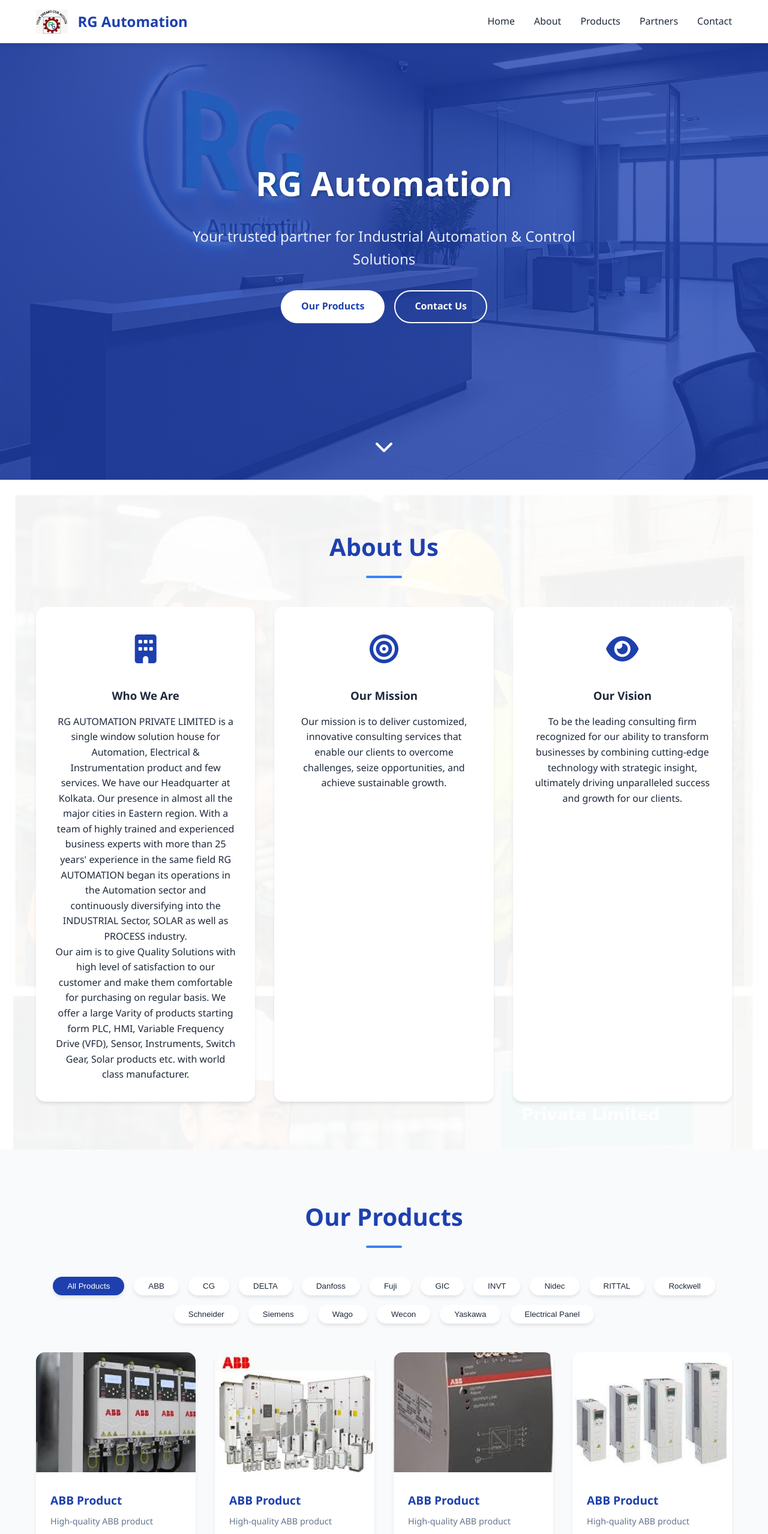
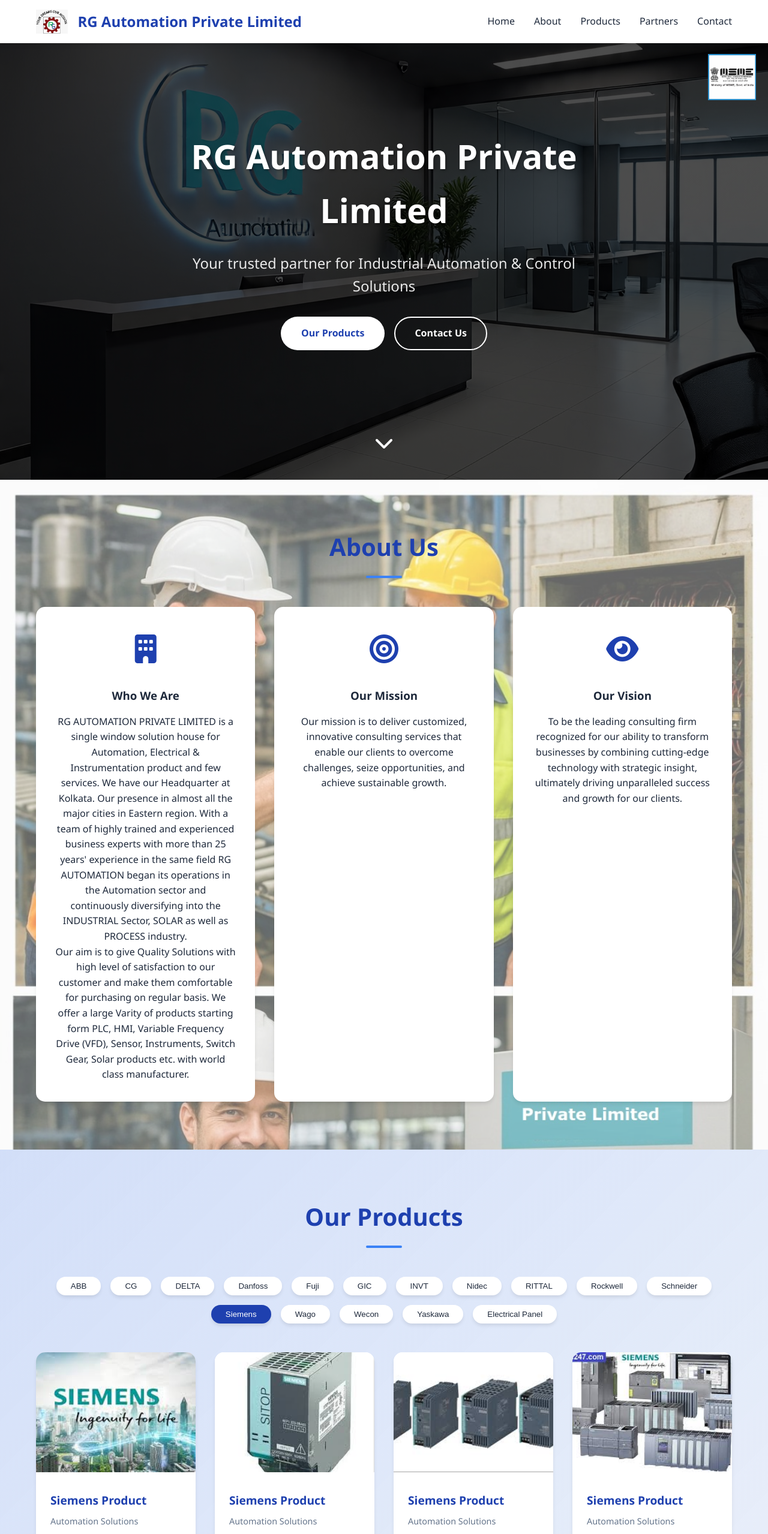
Before and after one commit to soumyasanyal1994/RGAutomation, a plain HTML site: page index.html in a window 1280 px wide. Shown: the top 2558 px of the page at 60% size. Drawn offline with nearby package versions, Linux system fonts and the light colour scheme.

Commit message:
chnage UI

```diff
--- a/data.json
+++ b/data.json
@@ -1,32 +1,40 @@
 {
     "partners": [
         {
+            "name": "Siemens",
+            "logo": "assets/partners/Siemens.png"
+        },
+        {
+            "name": "Fuji",
+            "logo": "assets/partners/Fuji.png"
+        },
+        {
             "name": "ABB",
             "logo": "assets/partners/ABB.png"
+        },
+        {
+            "name": "Nidec - Control Techniques",
+            "logo": "assets/partners/Nidec.jpg"
+        },
+        {
+            "name": "DELTA",
+            "logo": "assets/partners/DELTA.png"
+        },
+        {
+            "name": "INVT",
+            "logo": "assets/partners/INVT.jfif"
         },
         {
             "name": "CG",
             "logo": "assets/partners/CG.png"
         },
         {
-            "name": "DELTA",
-            "logo": "assets/partners/DELTA.png"
-        },
-        {
             "name": "Danfoss",
             "logo": "assets/partners/Danfoss.png"
         },
         {
-            "name": "GIC",
-            "logo": "assets/partners/GIC.jfif"
-        },
-        {
-            "name": "INVT",
-            "logo": "assets/partners/INVT.jfif"
-        },
-        {
-            "name": "RITTAL",
-            "logo": "assets/partners/RITTAL.png"
+            "name": "Yaskawa",
+            "logo": "assets/partners/Yaskawa.jfif"
         },
         {
             "name": "Rockwell",
@@ -37,16 +45,20 @@
             "logo": "assets/partners/Schneider.png"
         },
         {
+            "name": "RITTAL",
+            "logo": "assets/partners/RITTAL.png"
+        },
+        {
+            "name": "GIC",
+            "logo": "assets/partners/GIC.jfif"
+        },
+        {
             "name": "Wago",
             "logo": "assets/partners/Wago.png"
         },
         {
             "name": "Wecon",
             "logo": "assets/partners/Wecon.png"
-        },
-        {
-            "name": "Yaskawa",
-            "logo": "assets/partners/Yaskawa.jfif"
         }
     ],
     "products": {
@@ -169,8 +181,7 @@
             "assets/products/Siemens/Siemens_6.jfif",
             "assets/products/Siemens/Siemens_VFD_8.jfif",
             "assets/products/Siemens/Siemens_VFD_9.jfif",
-            "assets/products/Siemens/Siemens_7.jfif",
-            "assets/products/Siemens/Siemens_1.png"
+            "assets/products/Siemens/Siemens_7.jfif"
         ],
         "Wago": [
             "assets/products/Wago/Wago_PLC_3.jfif",
--- a/index.html
+++ b/index.html
@@ -3,7 +3,7 @@
 <head>
     <meta charset="UTF-8">
     <meta name="viewport" content="width=device-width, initial-scale=1.0">
-    <title>RG Automation - Industrial Automation Solutions</title>
+    <title>RG Automation Private Limited - Industrial Automation Solutions</title>
     <link rel="stylesheet" href="https://cdnjs.cloudflare.com/ajax/libs/font-awesome/6.0.0/css/all.min.css">
     <link href="https://unpkg.com/aos@2.3.1/dist/aos.css" rel="stylesheet">
     <link rel="stylesheet" href="style.css">
@@ -13,8 +13,8 @@
     <nav class="navbar">
         <div class="container">
             <div class="nav-brand">
-                <img src="assets/img/logo.jpg" alt="RG Automation" class="logo">
-                <span>RG Automation</span>
+                <img src="assets/img/logo.jpg" alt="RG Automation Private Limited" class="logo">
+                <span>RG Automation Private Limited</span>
             </div>
             <div class="nav-menu">
                 <a href="#home" class="nav-link">Home</a>
@@ -32,8 +32,9 @@
     <!-- Hero Section -->
     <section id="home" class="hero">
         <div class="hero-overlay"></div>
+        <img src="assets/img/MSME-Logo.png" alt="MSME Registered" class="msme-logo">
         <div class="hero-content" data-aos="fade-up">
-            <h1>RG Automation</h1>
+            <h1>RG Automation Private Limited</h1>
             <p>Your trusted partner for Industrial Automation & Control Solutions</p>
             <div class="hero-btns">
                 <a href="#products" class="btn btn-primary">Our Products</a>
@@ -140,6 +141,7 @@
                     (Near Kidzee School), Dunlop Bridge<br>
                     24 Parganas (N), PS. Belghoria<br>
                     Kolkata - 700056</p>
+                    <p>GSTIN: 19AAOCR3735J1ZT</p>
                     <a href="https://maps.google.com/?q=97B+B.T.+Road+Kolkata+700056" target="_blank" class="contact-btn">View on Map</a>
                 </div>
 
@@ -172,7 +174,7 @@
         <div class="container">
             <div class="footer-content">
                 <div class="footer-section">
-                    <h3>RG Automation</h3>
+                    <h3>RG Automation Private Limited</h3>
                     <p>Excellence in Industrial Automation</p>
                 </div>
                 <div class="footer-section">
@@ -188,10 +190,11 @@
                     <h4>Contact Info</h4>
                     <p><i class="fas fa-envelope"></i> sales.rgautomation@gmail.com</p>
                     <p><i class="fas fa-map-marker-alt"></i> Kolkata, India</p>
+                    <p><i class="fas fa-file-invoice"></i> GSTIN: 19AAOCR3735J1ZT</p>
                 </div>
             </div>
             <div class="footer-bottom">
-                <p>&copy; 2025 RG Automation. All rights reserved.</p>
+                <p>&copy; 2025 RG Automation Private Limited. All rights reserved.</p>
             </div>
         </div>
     </footer>
--- a/script.js
+++ b/script.js
@@ -57,18 +57,21 @@
         // Fallback data if JSON fails to load
         siteData = {
             partners: [
+                { name: 'Siemens', logo: 'assets/partners/Siemens.png' },
+                { name: 'Fuji', logo: 'assets/partners/Fuji.png' },
                 { name: 'ABB', logo: 'assets/partners/ABB.png' },
+                { name: 'Nidec - Control Techniques', logo: 'assets/partners/Nidec.jpg' },
+                { name: 'DELTA', logo: 'assets/partners/DELTA.png' },
+                { name: 'INVT', logo: 'assets/partners/INVT.jfif' },
                 { name: 'CG', logo: 'assets/partners/CG.png' },
-                { name: 'DELTA', logo: 'assets/partners/DELTA.png' },
                 { name: 'Danfoss', logo: 'assets/partners/Danfoss.png' },
-                { name: 'GIC', logo: 'assets/partners/GIC.jfif' },
-                { name: 'INVT', logo: 'assets/partners/INVT.jfif' },
-                { name: 'RITTAL', logo: 'assets/partners/RITTAL.png' },
+                { name: 'Yaskawa', logo: 'assets/partners/Yaskawa.jfif' },
                 { name: 'Rockwell', logo: 'assets/partners/Rockwell.png' },
                 { name: 'Schneider', logo: 'assets/partners/Schneider.png' },
+                { name: 'RITTAL', logo: 'assets/partners/RITTAL.png' },
+                { name: 'GIC', logo: 'assets/partners/GIC.jfif' },
                 { name: 'Wago', logo: 'assets/partners/Wago.png' },
-                { name: 'Wecon', logo: 'assets/partners/Wecon.png' },
-                { name: 'Yaskawa', logo: 'assets/partners/Yaskawa.jfif' }
+                { name: 'Wecon', logo: 'assets/partners/Wecon.png' }
             ],
             products: {
                 'ABB': [
@@ -100,9 +103,10 @@
     // Create filter buttons
     const categories = Object.keys(siteData.products);
     if (categories.length > 0 && filterButtons) {
-        filterButtons.innerHTML = '<button class="filter-btn active" data-filter="all">All Products</button>';
+        filterButtons.innerHTML = '';
         categories.forEach(category => {
-            filterButtons.innerHTML += `<button class="filter-btn" data-filter="${category}">${category}</button>`;
+            const isDefault = category.toLowerCase() === 'siemens';
+            filterButtons.innerHTML += `<button class="filter-btn${isDefault ? ' active' : ''}" data-filter="${category}">${category}</button>`;
         });
 
         // Add event listeners to new buttons
@@ -116,7 +120,8 @@
         });
     }
 
-    displayProducts('all');
+    const defaultCategory = categories.find(c => c.toLowerCase() === 'siemens') || categories[0];
+    displayProducts(defaultCategory);
 }
 
 function displayProducts(filter) {
@@ -142,7 +147,7 @@
             productsToShow.push({
                 name: `${filter} Product`,
                 image: image,
-                description: `Premium ${filter} solution`
+                description: `Automation Solutions`
             });
         });
     }
--- a/style.css
+++ b/style.css
@@ -117,7 +117,7 @@
 /* Hero Section */
 .hero {
     height: 100vh;
-    background: linear-gradient(rgba(30, 64, 175, 0.8), rgba(30, 64, 175, 0.8)), url('assets/img/RG_Office.jpeg');
+    background: linear-gradient(rgba(0, 0, 0, 0.7), rgba(0, 0, 0, 0.7)), url('assets/img/RG_Office.jpeg');
     background-size: cover;
     background-position: center;
     background-attachment: fixed;
@@ -152,6 +152,14 @@
     display: flex;
     gap: 1rem;
     justify-content: center;
+}
+
+.msme-logo {
+    position: absolute;
+    top: 90px;
+    right: 20px;
+    max-width: 80px;
+    height: auto;
 }
 
 .btn {
@@ -208,6 +216,30 @@
     background: var(--light);
 }
 
+#products {
+    background:
+        linear-gradient(135deg, rgba(37, 99, 235, 0.18), rgba(59, 130, 246, 0.05)),
+        #f9fafb;
+}
+
+#partners {
+    background:
+        linear-gradient(rgba(249, 250, 251, 0.6), rgba(249, 250, 251, 0.6)),
+        url('assets/img/partners.jpeg');
+    background-size: cover;
+    background-position: center;
+    background-attachment: fixed;
+}
+
+#contact {
+    background:
+        linear-gradient(rgba(37, 99, 235, 0.4), rgba(37, 99, 235, 0.4)),
+        url('assets/img/contact.jpeg');
+    background-size: cover;
+    background-position: center;
+    background-attachment: fixed;
+}
+
 .section-header {
     text-align: center;
     margin-bottom: 3rem;
@@ -228,7 +260,7 @@
 
 /* About Section */
 #about {
-    background: linear-gradient(rgba(255, 255, 255, 0.95), rgba(255, 255, 255, 0.95)), url('assets/img/RG_Panel.jpeg');
+    background: linear-gradient(rgba(255, 255, 255, 0.4), rgba(255, 255, 255, 0.4)), url('assets/img/RG_Panel.jpeg');
     background-size: cover;
     background-position: center;
     background-attachment: fixed;
```
Also changed, not shown: assets/img/MSME-Logo.png (added), assets/img/contact.jpeg (added), assets/img/partners.jpeg (added), assets/partners/Fuji.png (added), assets/partners/Nidec.jpg (added), assets/partners/Siemens.png (added), 3 other files.
